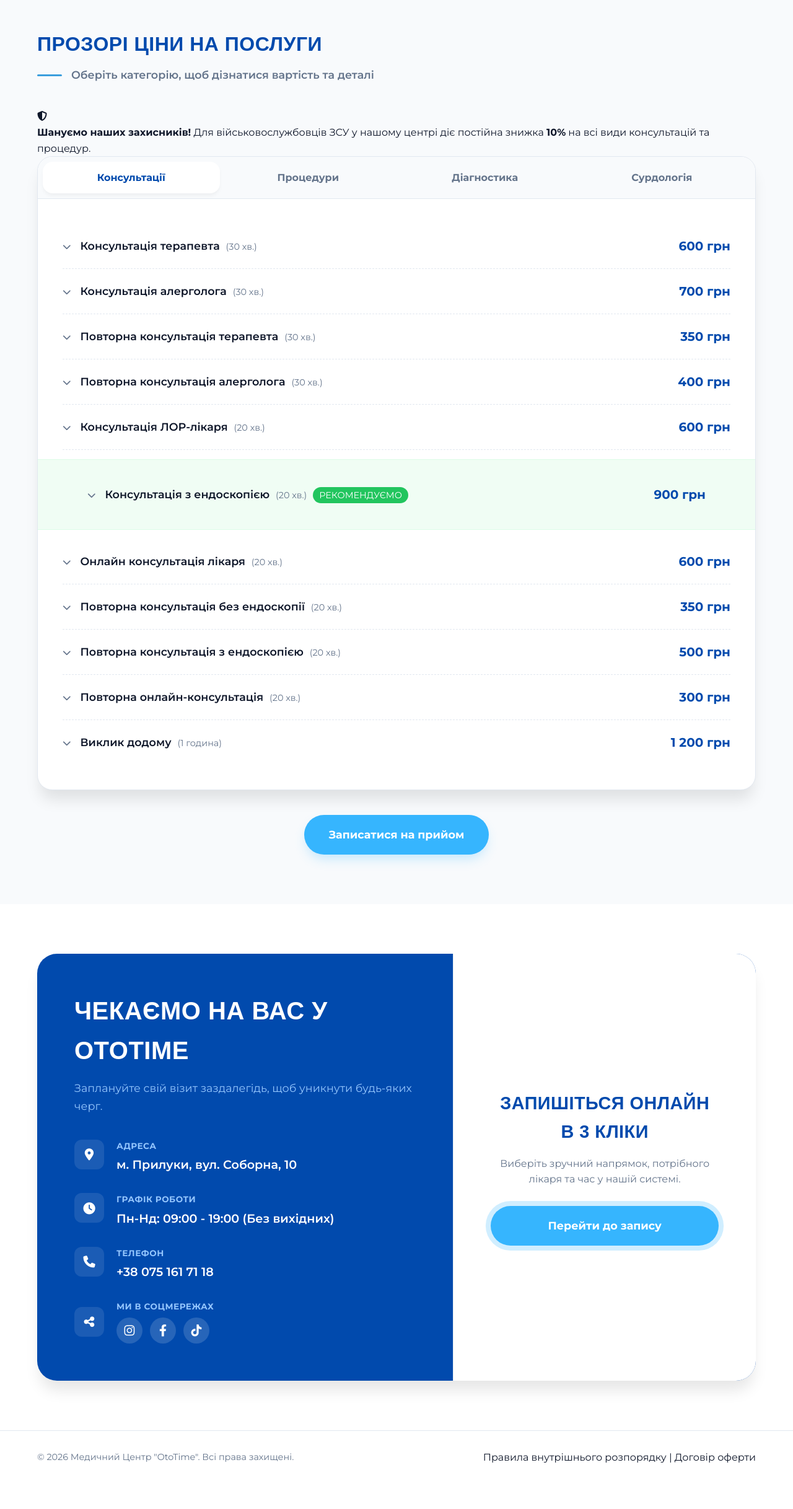
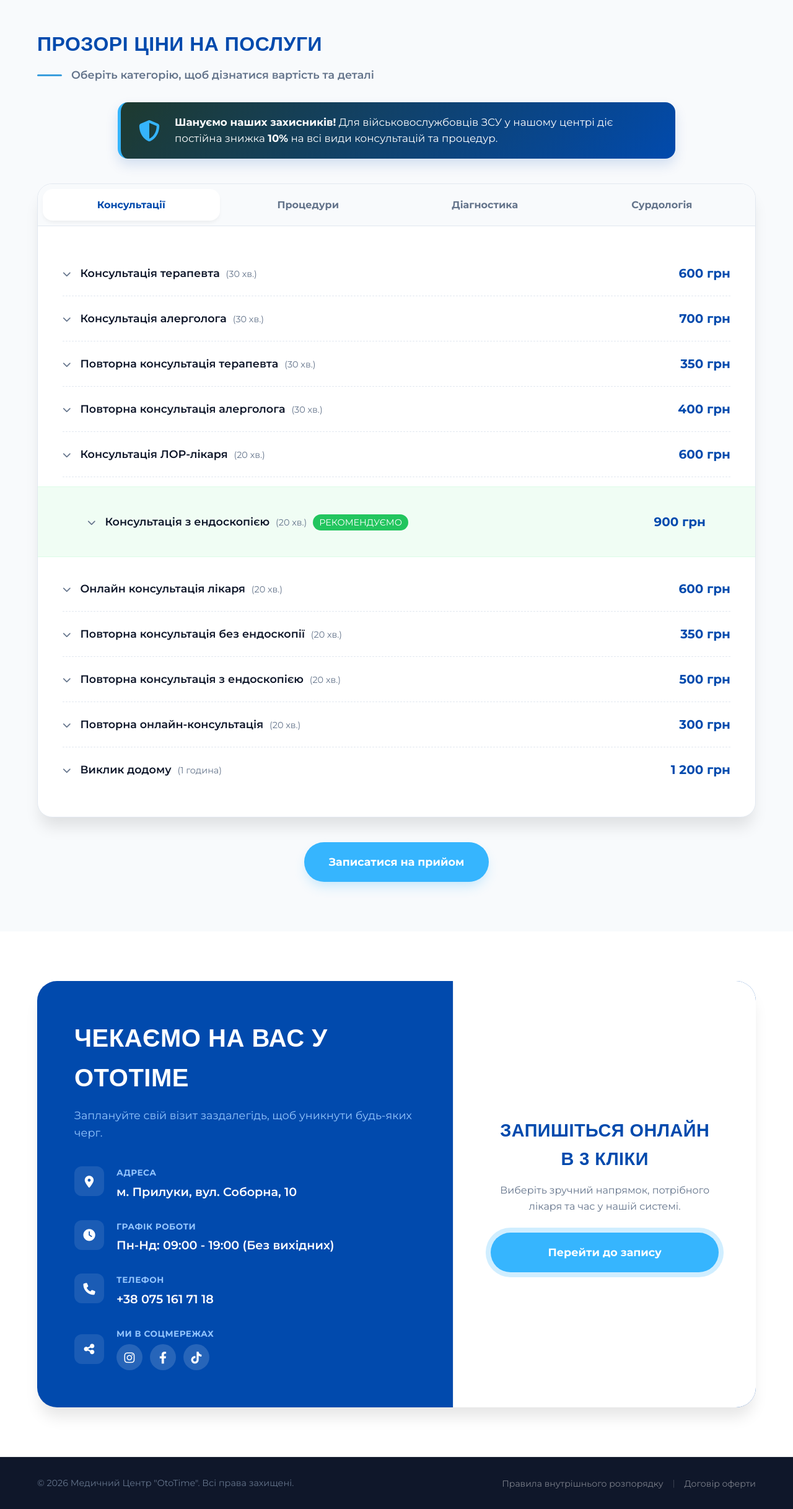
Before and after one commit to ototime-it/ototime, a plain HTML site: page index.html in a window 1280 px wide. Shown: the part 2217-4652 px from the top of the page at 62% size. Before the commit the page ends 4611 px from the top, so only its background shows below. Drawn offline with Linux system fonts and the light colour scheme; a web font is replaced by a local one.

Commit message:
Add files via upload

```diff
--- a/style.css
+++ b/style.css
@@ -1108,4 +1108,143 @@ a {
         border-radius: 24px; /* Трохи менший радіус для гармонії з мобільним екраном */
     }
 }
+/* ==========================================================================
+   СТИЛІЗАЦІЯ ЮРИДИЧНИХ ДОКУМЕНТІВ У ФУТЕРІ
+   ========================================================================== */
+.footer {
+    background-color: var(--text-dark);
+    padding: 30px 0;
+    border-top: 1px solid rgba(255, 255, 255, 0.08);
 }
+
+/* Перетворюємо футер на гнучкий рядок, де копірайт ліворуч, а документи праворуч */
+.footer-inner {
+    display: flex;
+    justify-content: space-between;
+    align-items: center;
+    flex-wrap: wrap; /* Дозволяє переносити елементи на мобільних */
+}
+
+.footer-inner p {
+    font-size: 0.9rem;
+    color: var(--text-light);
+    margin: 0;
+}
+
+/* Контейнер для посилань */
+.footer-documents {
+    display: flex;
+    align-items: center;
+    gap: 15px;
+}
+
+/* Стиль самих посилань */
+.footer-doc-link {
+    font-size: 0.88rem;
+    color: rgba(255, 255, 255, 0.45);
+    text-decoration: none;
+    transition: color 0.2s ease, text-decoration 0.2s ease;
+}
+
+/* Ефект при наведенні курсору */
+.footer-doc-link:hover {
+    color: var(--secondary);
+    text-decoration: underline;
+}
+
+/* Розділювальна риска між документами */
+.footer-doc-divider {
+    color: rgba(255, 255, 255, 0.2);
+    font-size: 0.85rem;
+    user-select: none;
+}
+
+/* Адаптивність для екранів смартфонів (плавний перехід в один стовпчик) */
+@media (max-width: 768px) {
+    .footer {
+        padding: 25px 0;
+    }
+
+    .footer-inner {
+        flex-direction: column;
+        text-align: center;
+        gap: 15px; /* Створює акуратний відступ між копірайтом та документами */
+    }
+
+    .footer-documents {
+        flex-direction: column;
+        gap: 10px;
+    }
+
+    /* Ховаємо вертикальну риску на мобільних, бо посилання стануть одне під одним */
+    .footer-doc-divider {
+        display: none;
+    }
+
+    .footer-doc-link {
+        font-size: 0.85rem;
+    }
+}
+/* ==========================================================================
+   БАНЕР ЗНИЖКИ ДЛЯ ВІЙСЬКОВИХ У РОЗДІЛІ ПОСЛУГ
+   ========================================================================== */
+.military-discount-banner {
+    display: flex;
+    align-items: center;
+    background: linear-gradient(135deg, #1e3a2f 0%, #014AAD 100%); /* Благородний мікс мілітарі-зеленого та вашого фірмового синього */
+    color: var(--white);
+    padding: 20px 30px;
+    border-radius: 16px;
+    margin: -10px auto 40px auto;
+    max-width: 900px;
+    box-shadow: 0 10px 20px rgba(1, 74, 173, 0.15);
+    border-left: 5px solid #36B5FE; /* Яскравий акцентний бортик */
+}
+
+.mdb-icon {
+    font-size: 2rem;
+    margin-right: 25px;
+    color: #36B5FE; /* Блакитний колір для іконки щита */
+    display: flex;
+    align-items: center;
+    justify-content: center;
+    animation: pulse-shield 2s infinite alternate;
+}
+
+.mdb-text {
+    font-size: 1.05rem;
+    line-height: 1.5;
+    font-weight: 400;
+}
+
+.mdb-text strong {
+    font-weight: 700;
+    color: #fff;
+}
+
+/* Легка пульсація для іконки, щоб привернути увагу */
+@keyframes pulse-shield {
+    0% { transform: scale(1); opacity: 0.9; }
+    100% { transform: scale(1.08); opacity: 1; }
+}
+
+/* Адаптивність для смартфонів */
+@media (max-width: 768px) {
+    .military-discount-banner {
+        flex-direction: column;
+        text-align: center;
+        padding: 20px;
+        margin-bottom: 30px;
+    }
+
+    .mdb-icon {
+        margin-right: 0;
+        margin-bottom: 12px;
+        font-size: 2.2rem;
+    }
+
+    .mdb-text {
+        font-size: 0.95rem;
+    }
+}
+}
```
